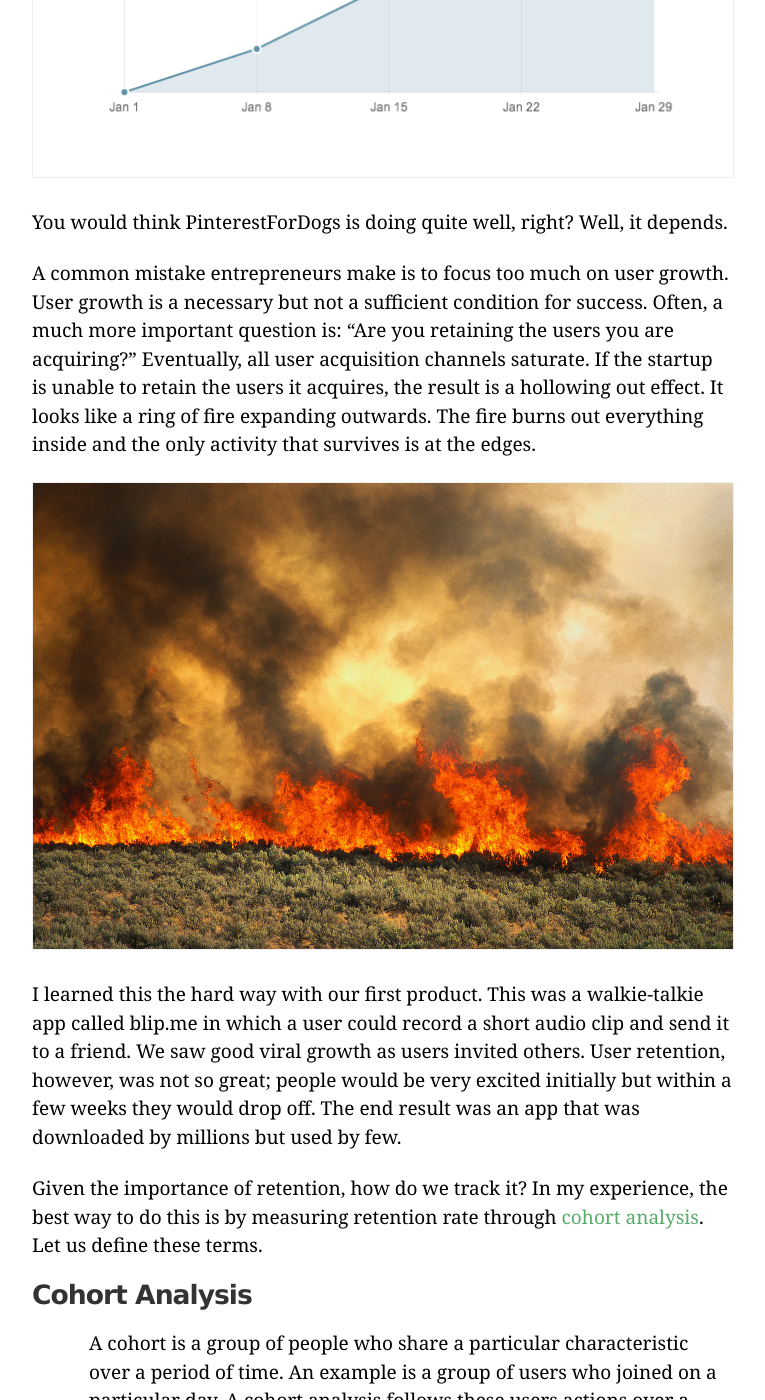
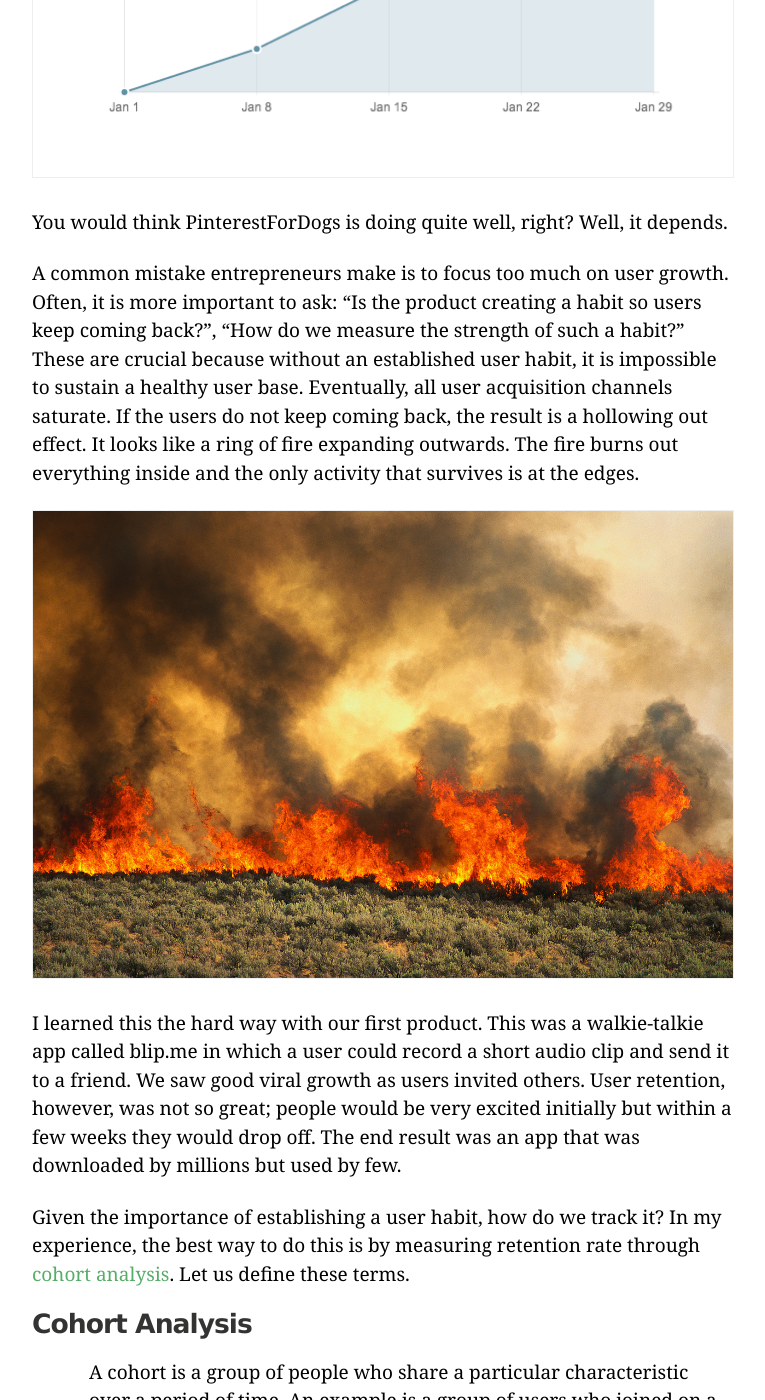
Before and after one commit to avdr/avdr.github.io, a Jekyll site: the page built from _posts/2013-11-10-cohort-analysis.markdown, in a window 1280 px wide and 1400 px high, scrolled down 674 px. Shown: the whole window, without its empty margins (258-1023 px from the left). Built offline with Jekyll 4.4.1, drawn with Linux system fonts in a browser that asks for light colours; Markdown is read by kramdown in place of the engine named in the settings; some of the changed text lies outside the part shown.

Commit message:
Added user habit notes

```diff
--- a/_posts/2013-11-10-cohort-analysis.markdown
+++ b/_posts/2013-11-10-cohort-analysis.markdown
@@ -10,13 +10,13 @@ Imagine that an entrepreneur showed you this graph for his new app, PinterestFor
 
 You would think PinterestForDogs is doing quite well, right? Well, it depends.
 
-A common mistake entrepreneurs make is to focus too much on user growth. User growth is a necessary but not a sufficient condition for success. Often, a much more important question is: “Are you retaining the users you are acquiring?” Eventually, all user acquisition channels saturate. If the startup is unable to retain the users it acquires, the result is a hollowing out effect. It looks like a ring of fire expanding outwards. The fire burns out everything inside and the only activity that survives is at the edges.
+A common mistake entrepreneurs make is to focus too much on user growth. Often, it is more important to ask: “Is the product creating a habit so users keep coming back?”, “How do we measure the strength of such a habit?” These are crucial because without an established user habit, it is impossible to sustain a healthy user base. Eventually, all user acquisition channels saturate. If the users do not keep coming back, the result is a hollowing out effect. It looks like a ring of fire expanding outwards. The fire burns out everything inside and the only activity that survives is at the edges.
 
 <img class="iborder" src="/assets/brush_fire.jpg"/>
 
 I learned this the hard way with our first product. This was a walkie-talkie app called blip.me in which a user could record a short audio clip and send it to a friend. We saw good viral growth as users invited others. User retention, however, was not so great; people would be very excited initially but within a few weeks they would drop off. The end result was an app that was downloaded by millions but used by few.
 
-Given the importance of retention, how do we track it? In my experience, the best way to do this is by measuring retention rate through [cohort analysis](http://cohortanalysis.com). Let us define these terms.
+Given the importance of establishing a user habit, how do we track it? In my experience, the best way to do this is by measuring retention rate through [cohort analysis](http://cohortanalysis.com). Let us define these terms.
 
 #### Cohort Analysis
 <ul>
@@ -60,10 +60,14 @@ The graph above analyzes cohorts in time intervals of weeks instead of days and
 
 On the other hand, the retention rate for Pinterest settles to an astonishing 45%!
 
-If your cohorts are retaining less than 5% of users after 4 weeks, the product is not working. You should take a hard look at the product. Is it something that users really want? Are your users getting confused? If we look at the plateau retention rate of our example, PinterestForDogs, we see that it is only 3%. This implies that it is unlikely to succeed, even though the first graph of user growth looked great.
+If your cohorts are retaining less than 5% of users after 4 weeks, the product has not been able to establish a good user habit. You should take a hard look at the product. Is it something that users really want? Are your users getting confused? If we look at the plateau retention rate of our example, PinterestForDogs, we see that it is only 3%. This implies that it is unlikely to succeed, even though the first graph of user growth looked great.
 
 Cohort analysis asks tough questions. But, the sooner you ask them the better your startup will be.
 
 ## Estimating your competitor's retention
 
 Given how crucial retention is, would it not be awesome if you could estimate that of a competitor, or a company that you are researching? If there is any public user activity that is available, you can approximate a cohort analysis by selecting a random set of users and then following their public activity with time. The difficulty here is making sure your sample is not biased in any way. But even imperfect data is better than no data. One quick check that I have done in the past is to pick a few users from recent posts or likes and follow their activity from the point they registered. If most such users drop off soon after registration, that is a sure indication of poor retention. This is not a very rigorous analysis but often gives useful data.
+
+## Summing up
+
+To succeed, a product has to create a lasting habit so that users keep coming back. Without such a habit, even if there is good user aquisition, it is hard to establish a growing base of active users. Simple metrics such as retention rate applied on cohorts of new users are valuable in figuring out the strength of the habit. Cohort analysis also lead to valuable questions and insights that are crucial for the success of the product.
```
